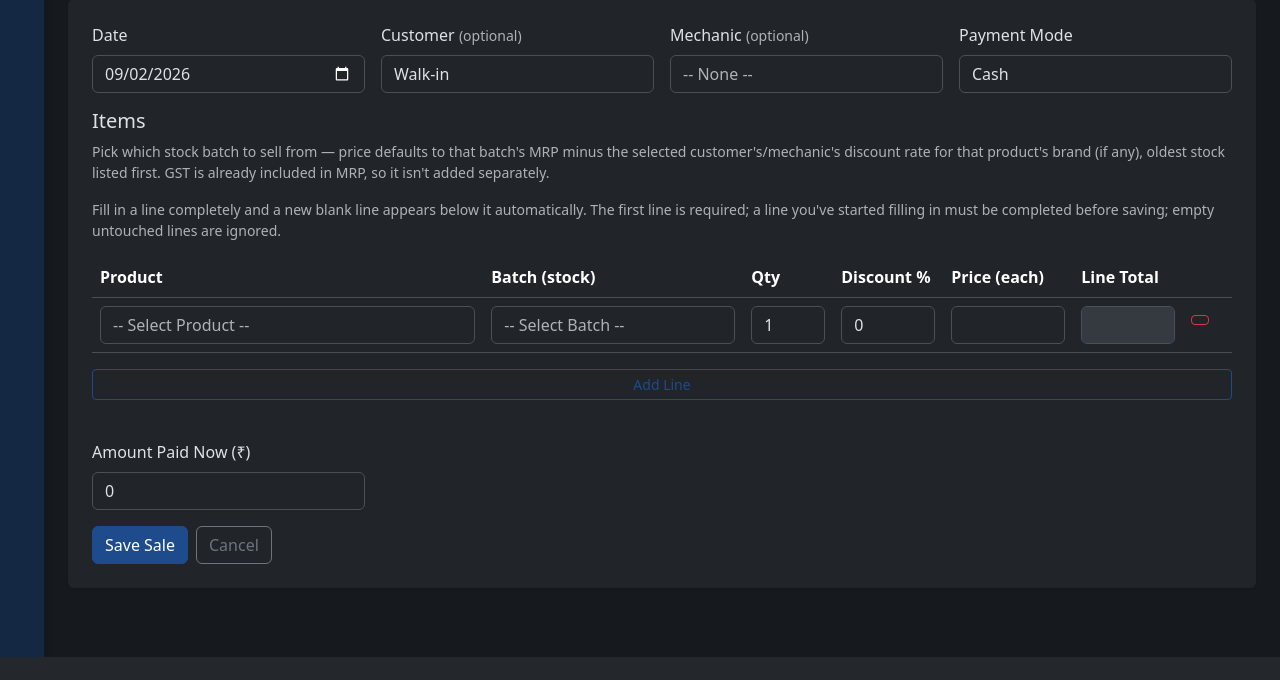
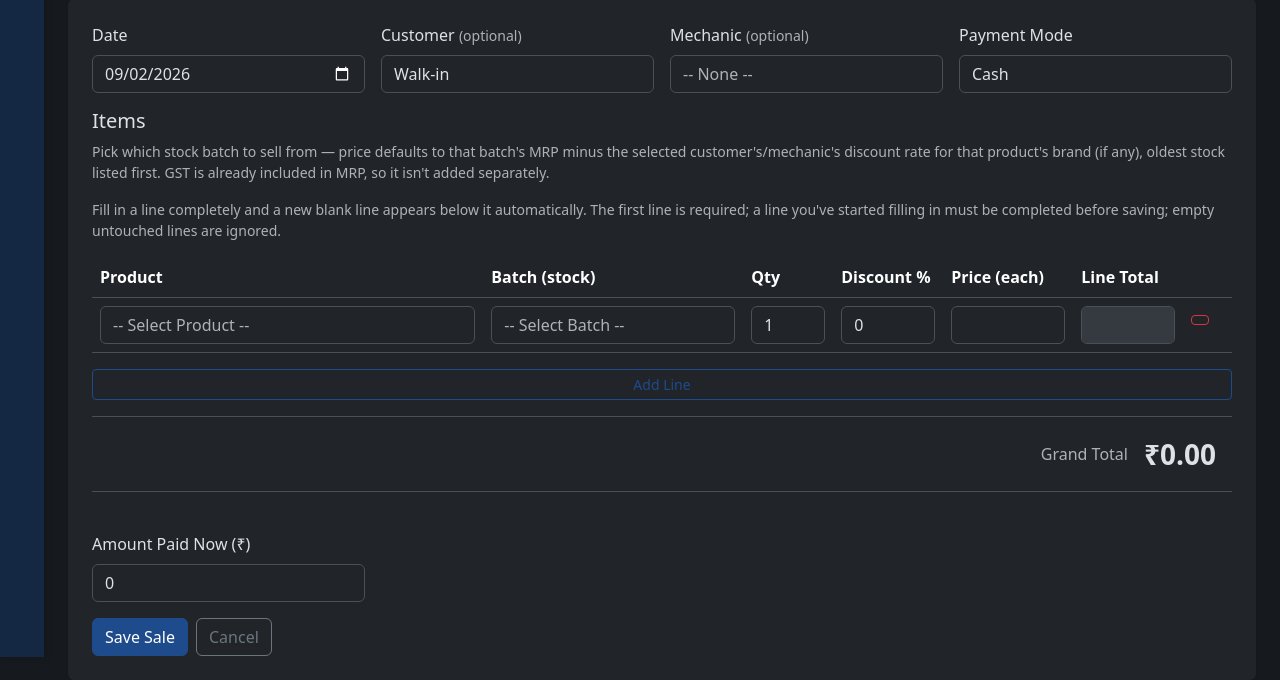
Before and after one commit to partha37/MotoSparePartsERP, a Flask app: page /sales/new in a window 1280 px wide. Shown: the part 143-823 px from the top of the page. Before the commit the page ends 800 px from the top, so only its background shows below. Run offline with Flask 3, Linux system fonts and the light colour scheme; the visitor is signed in with stand-in values (Sample User, id 1); data that the repository does not hold is empty; some libraries are stand-ins or nearby versions.

Commit message:
Show MRP, discount %, and a running grand total on the sales form/view
SaleItem.mrp_at_sale/discount_pct are derived from the batch's MRP and
the selling_price already entered at checkout (nothing new stored) so
the owner can see the discount actually given per line, not just the
final price.

```diff
--- a/templates/sales/form.html
+++ b/templates/sales/form.html
@@ -71,6 +71,11 @@
   </table>
   <button type="button" id="addRow" class="btn btn-sm btn-outline-primary mb-3">{{ icon('plus-lg') }}Add Line</button>
 
+  <div class="d-flex justify-content-end align-items-center gap-3 p-3 mb-3 border-top border-bottom">
+    <div class="text-muted">Grand Total</div>
+    <div class="fs-3 fw-bold" id="grandTotalDisplay">₹0.00</div>
+  </div>
+
   <div class="row g-3 mt-2">
     <div class="col-md-3">
       <label class="form-label" for="f-amount-paid">Amount Paid Now (₹)</label>
@@ -114,6 +119,16 @@ function currentDiscountForBrand(brandId) {
 
 function recalcAllRows() {
   document.querySelectorAll('#itemsTable tbody tr').forEach(row => row._applyDiscount());
+}
+
+function recalcGrandTotal() {
+  let total = 0;
+  document.querySelectorAll('#itemsTable tbody tr').forEach(function (row) {
+    const qty = parseFloat(row.querySelector('.qty-input').value) || 0;
+    const price = parseFloat(row.querySelector('.price-input').value) || 0;
+    total += qty * price;
+  });
+  document.getElementById('grandTotalDisplay').textContent = '₹' + total.toFixed(2);
 }
 
 // Only the first line is required outright; a completed last line
@@ -257,6 +272,7 @@ function wireRow(row) {
     const total = qty * price;
     lineTotal.value = total ? '₹' + total.toFixed(2) : '';
     maybeAutoAddRow(row);
+    recalcGrandTotal();
   }
 
   select.addEventListener('change', populateBatches);
@@ -287,6 +303,7 @@ document.querySelector('#itemsTable').addEventListener('click', function (e) {
     if (tbody.rows.length > 1) {
       e.target.closest('tr').remove();
       updateRequiredFlags();
+      recalcGrandTotal();
     }
   }
 });
```
Also changed, not shown: models.py (+20 -0 lines), templates/sales/view.html (+6 -4 lines).
